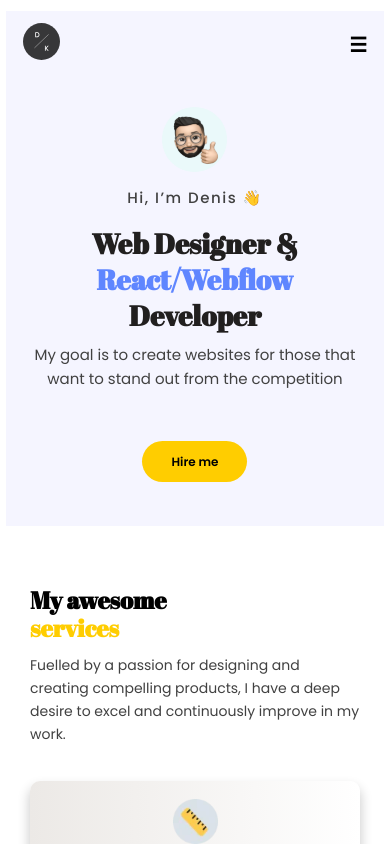
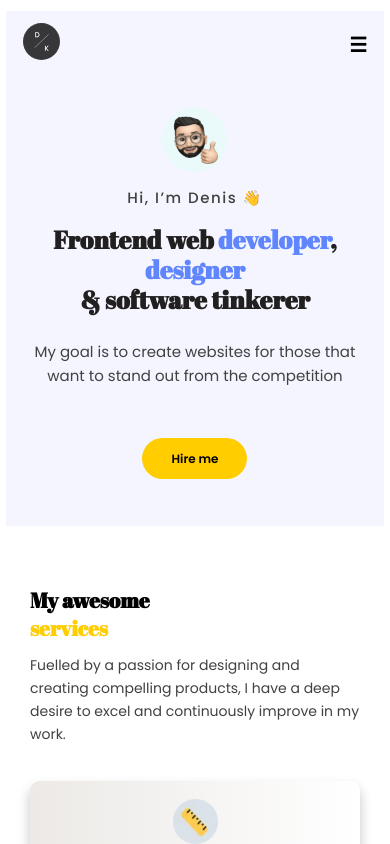
Before and after one commit to DenisKamau/portfolio, a React (Create React App) app: page / in a window 390 px wide. Shown: the top 844 px of the page. Built offline with nearby package versions, Linux system fonts and the light colour scheme; no server answers.

Commit message:
Edits to mobile view

```diff
--- a/src/App.js
+++ b/src/App.js
@@ -1,5 +1,4 @@
 import React from "react";
-import "./App.css";
 import Footer from "./components/Footer/Footer";
 import Hero from "./components/Hero/Hero";
 import MidSection from "./components/MidSection/MidSection";
--- a/src/components/Footer/Footer.css
+++ b/src/components/Footer/Footer.css
@@ -98,7 +98,6 @@
 }
 
 .copyright {
-  width: 253px;
   height: 18px;
   font-style: normal;
   font-weight: 500;
@@ -151,8 +150,12 @@
 
 @media only screen and (max-width: 478px) and (orientation: portrait) {
   .footerHeader {
-    font-size: 24px;
+    font-size: 21px;
     line-height: 28px;
+  }
+
+  .footerRight {
+    display: none;
   }
 
   .footerParagraph {
@@ -172,6 +175,10 @@
     margin-top: 12px;
   }
 
+  .footerIcons {
+    margin-top: 60px;
+  }
+
   .copyright {
     font-size: 7px;
   }
--- a/src/components/Hero/Hero.js
+++ b/src/components/Hero/Hero.js
@@ -34,9 +34,12 @@ const Hero = () => {
               </span>
             </p>
             <h1>
-              Web Designer & <br />
-              <span className="hero__Span">React/Webflow</span>
-              <br /> Developer
+              Frontend web <span className="hero__Span">developer</span>,
+              <span className="hero__Span">
+                {" "}
+                designer <br />{" "}
+              </span>{" "}
+              & software tinkerer <br />
             </h1>
             <p className="hero_paragraph">My goal is to create websites for those that want to stand out from the competition</p>
 
--- a/src/components/Work/Work.css
+++ b/src/components/Work/Work.css
@@ -140,7 +140,7 @@
   }
 
   .leftBlock > h2 {
-    font-size: 24px;
+    font-size: 21px;
     line-height: 28px;
   }
 
--- a/src/components/Workflow/FlowSection.css
+++ b/src/components/Workflow/FlowSection.css
@@ -66,7 +66,7 @@
 
   .flow > h2 {
     width: auto;
-    font-size: 24px;
+    font-size: 21px;
     line-height: 28px;
     margin-top: 40px;
   }
--- a/src/index.css
+++ b/src/index.css
@@ -260,9 +260,9 @@ p {
 
 @media only screen and (max-width: 478px) and (orientation: portrait) {
   h1 {
-    width: 235px;
-    font-size: 28px;
-    line-height: 36px;
+    font-size: 25px;
+    line-height: 30px;
+    margin-bottom: 25px;
   }
 
   .hero_paragraph {
@@ -286,7 +286,7 @@ p {
   }
 
   h2 {
-    font-size: 24px;
+    font-size: 21px;
     line-height: 28px;
   }
 
@@ -297,6 +297,7 @@ p {
 
   .hero_myName {
     margin-bottom: 20px;
+    width: 100% !important;
   }
 
   .caption {
```
Also changed, not shown: src/App.css (deleted).
